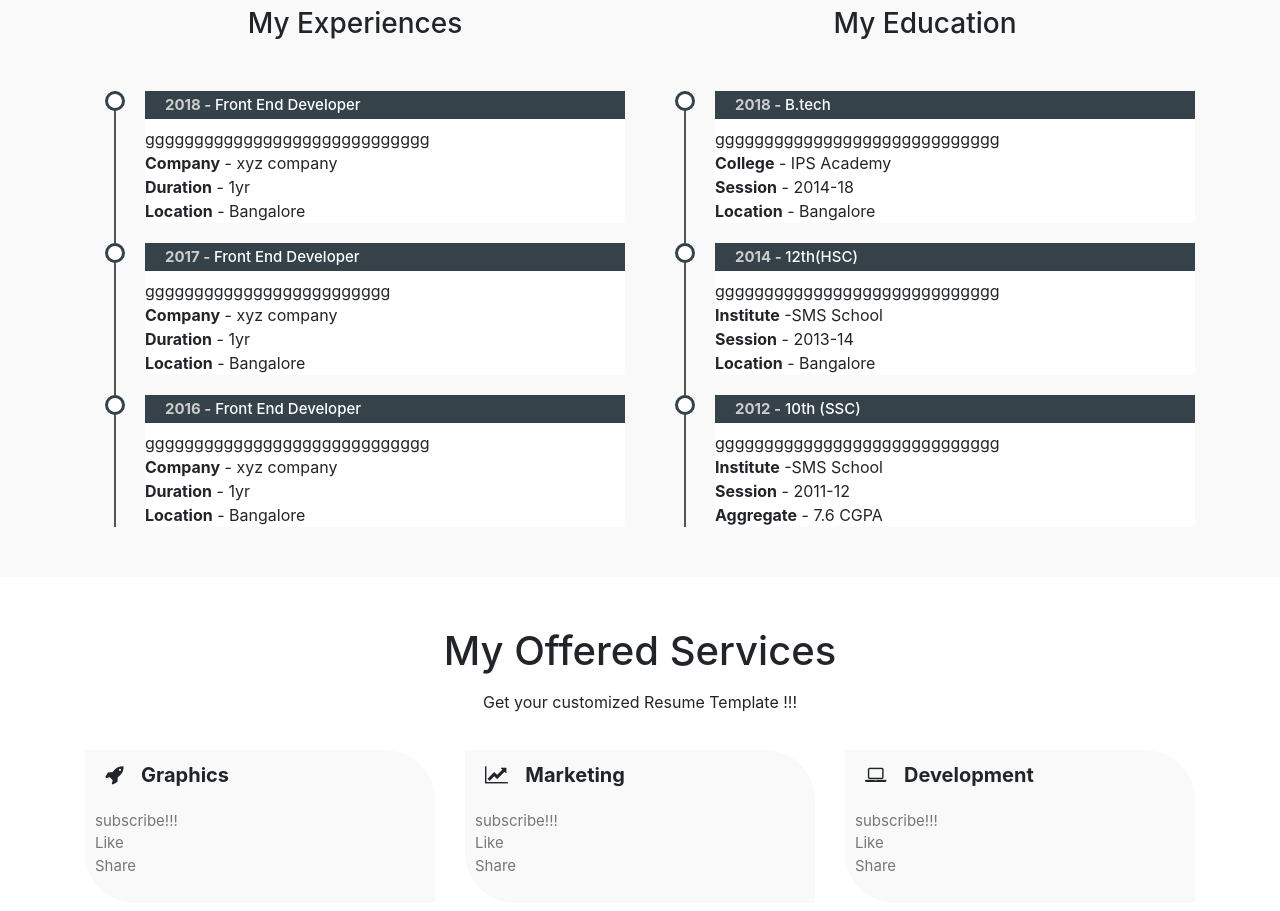
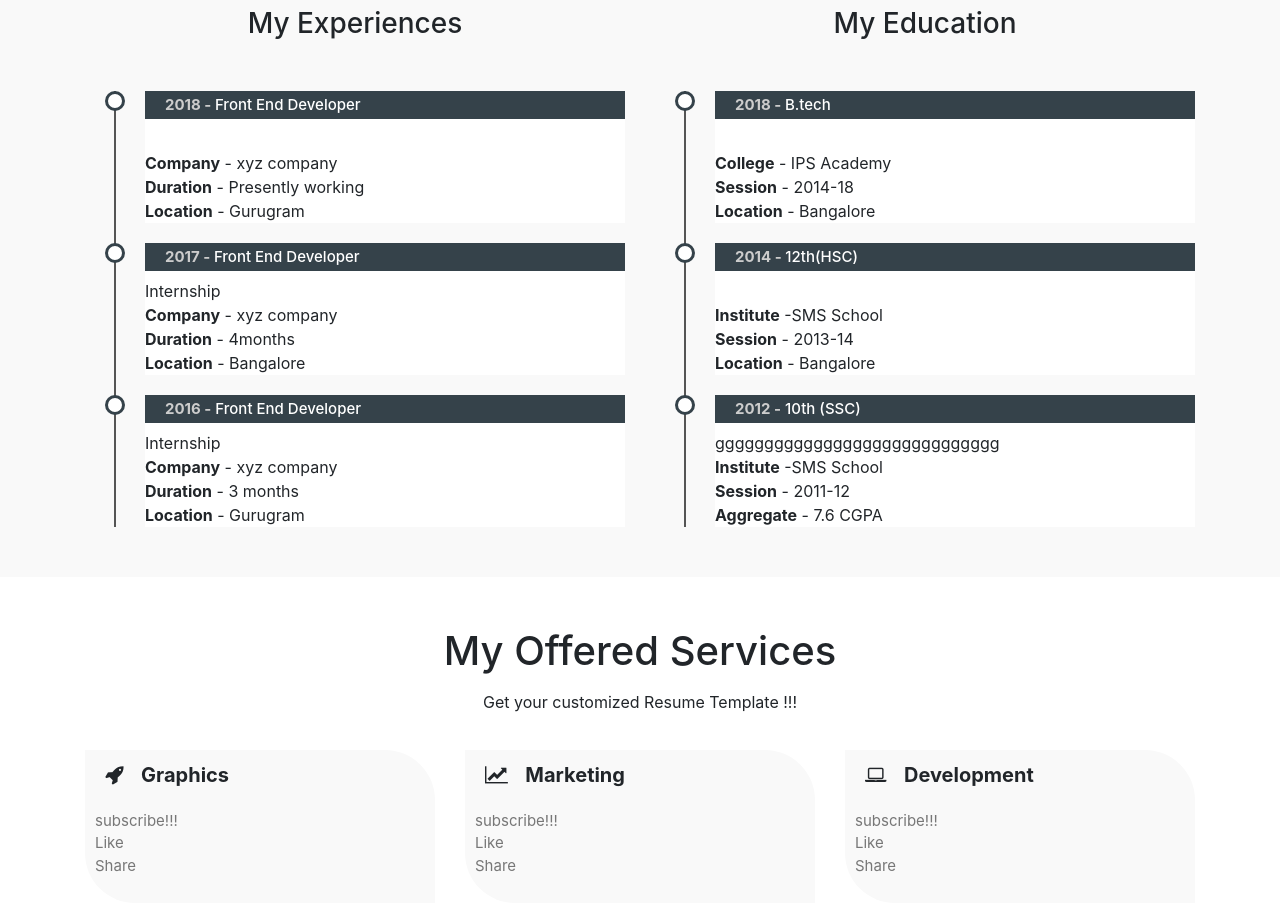
Before and after one commit to guptalaveena/Project2, a plain HTML site: page index.html in a window 1280 px wide. Shown: the part 1460-2371 px from the top of the page. Drawn offline with nearby package versions, Linux system fonts and the light colour scheme.

Commit message:
Update index.html

```diff
--- a/index.html
+++ b/index.html
@@ -115,29 +115,29 @@
                             <ul class = "timeline">
                                 <li>
                                     <h4> <span>2018 - </span> Front End Developer</h4>
-                                    <p>ggggggggggggggggggggggggggggg
+                                    <p>
                                     <br>
                                     <b>Company</b> - xyz company <br>
-                                    <b>Duration</b> - 1yr  <br>
-                                    <b>Location</b> - Bangalore <br>
+                                    <b>Duration</b> - Presently working  <br>
+                                    <b>Location</b> - Gurugram <br>
                                     </p>
                                 </li>
                                 <li>
                                     <h4> <span>2017 - </span>Front End Developer</h4>
-                                    <p>ggggggggggggggggggggggggg
+                                    <p>Internship
                                     <br>
                                     <b>Company</b> - xyz company <br>
-                                    <b>Duration</b> - 1yr  <br>
+                                    <b>Duration</b> - 4months  <br>
                                     <b>Location</b> - Bangalore <br>
                                     </p>
                                 </li>
                                 <li>
                                     <h4><span>2016 -</span> Front End Developer</h4>
-                                    <p>ggggggggggggggggggggggggggggg
+                                    <p>Internship
                                     <br>
                                     <b>Company</b> - xyz company <br>
-                                    <b>Duration</b> - 1yr  <br>
-                                    <b>Location</b> - Bangalore <br>
+                                    <b>Duration</b> - 3 months  <br>
+                                    <b>Location</b> - Gurugram <br>
                                     </p>
                                 </li>
                             </ul>
@@ -150,7 +150,7 @@
                             <ul class = "timeline">
                                 <li>
                                     <h4> <span>2018 - </span> B.tech</h4>
-                                    <p>ggggggggggggggggggggggggggggg
+                                    <p>
                                     <br>
                                     <b>College</b> - IPS Academy <br>
                                     <b>Session</b> - 2014-18  <br>
@@ -159,7 +159,7 @@
                                 </li>
                                 <li>
                                     <h4> <span>2014 - </span>12th(HSC)</h4>
-                                    <p>ggggggggggggggggggggggggggggg
+                                    <p>
                                     <br>
                                     <b>Institute</b> -SMS School <br>
                                     <b>Session</b> - 2013-14  <br>
```
